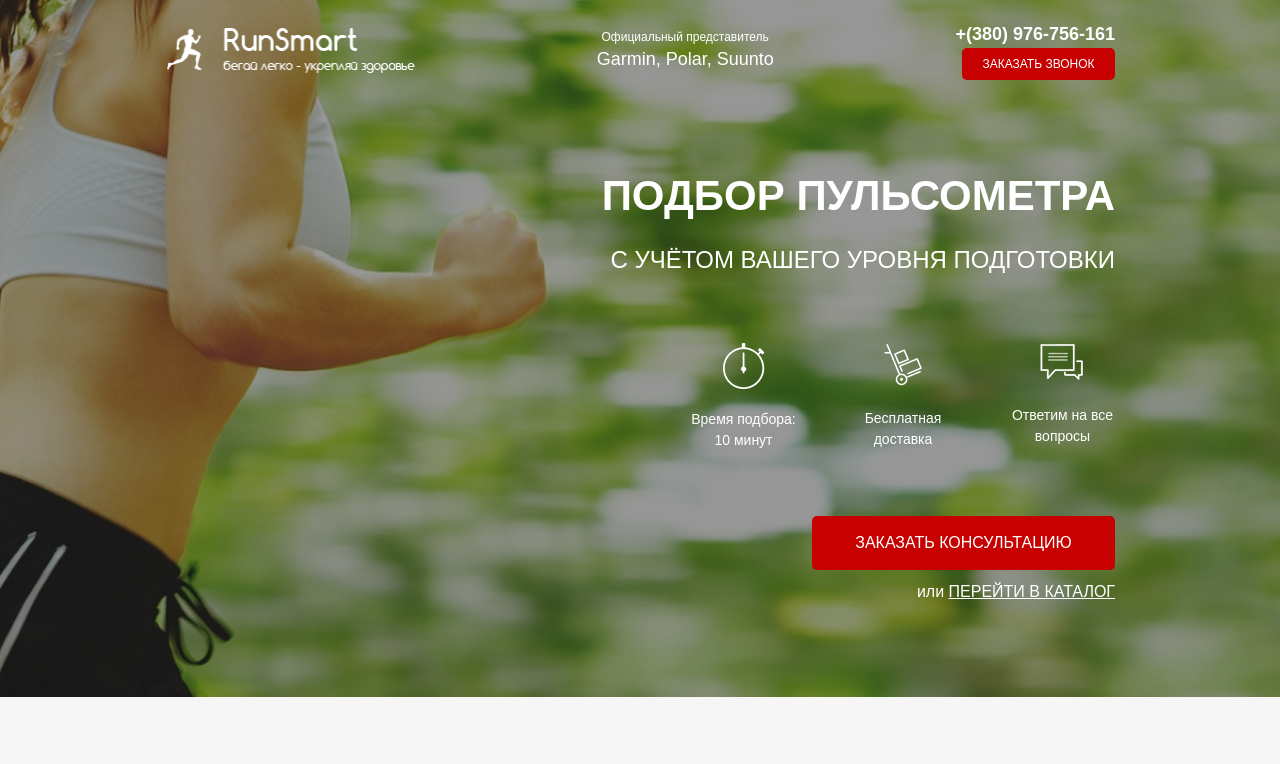
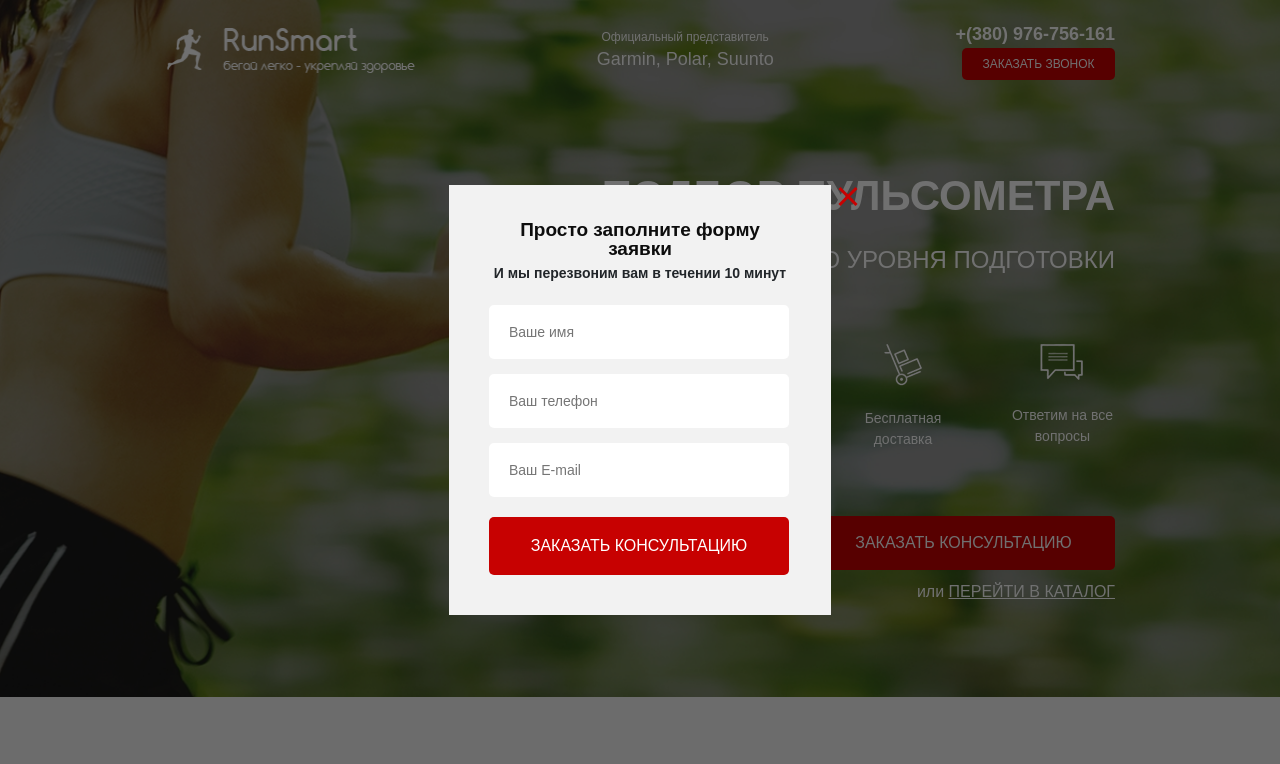
Before and after one commit to Alex21022001/Pulse, a plain HTML site: page index.html in a window 1280 px wide. Both pictures are taken after a click on the button "ЗАКАЗАТЬ ЗВОНОК". Shown: the top 764 px of the page. Drawn offline with nearby package versions, Linux system fonts and the light colour scheme; a web font is replaced by a local one.

Commit message:
add popUp

```diff
--- a/index.html
+++ b/index.html
@@ -26,12 +26,12 @@
             </div>
             <div class="header__contacts xs-hidden">
                 <a href="tel:+380976756161" class="header__phone">+(380) 976-756-161</a>
-                <button class="button">заказать звонок</button>
+                <button data-modal="consultation" class="button">заказать звонок</button>
             </div>
         </header>
         <div class="header__contacts xs-visible">
             <a href="tel:+380976756161" class="header__phone">+(380) 976-756-161</a>
-            <button class="button">заказать звонок</button>
+            <button data-modal="consultation"  class="button">заказать звонок</button>
         </div>
 
         <div class="promo__wrapper">
@@ -55,7 +55,7 @@
                         на все вопросы</span>
                 </div>
             </div>
-            <button class="button button_main">заказать кОНСУЛЬТАЦИЮ</button>
+            <button data-modal="consultation"  class="button button_main">заказать кОНСУЛЬТАЦИЮ</button>
             <div class="promo__link">
                 или
                 <a href="#">ПЕРЕЙТИ В КАТАЛОГ</a>
@@ -210,7 +210,7 @@
                 <div class="catalog-item__wrapper">
                     <div class="catalog-item__content catalog-item__content_active ">
                         <img src="src/img/pulsometr.png" alt="" class="catalog-item__img">
-                        <div class="catalog-item__subtitle">Пульсометр Polar FT1</div>
+                        <div class="catalog-item__subtitle">Пульсометр R2D2</div>
                         <div class="catalog-item__description">Для первых шагов в тренировках, основанных на сердечном
                             ритме
                         </div>
@@ -240,7 +240,7 @@
                 <div class="catalog-item__wrapper">
                     <div class="catalog-item__content catalog-item__content_active ">
                         <img src="src/img/pulsometr.png" alt="" class="catalog-item__img">
-                        <div class="catalog-item__subtitle">Пульсометр Polar FT1</div>
+                        <div class="catalog-item__subtitle">Пульсометр Polar Gentry</div>
                         <div class="catalog-item__description">Для первых шагов в тренировках, основанных на сердечном
                             ритме
                         </div>
@@ -270,7 +270,7 @@
                 <div class="catalog-item__wrapper">
                     <div class="catalog-item__content catalog-item__content_active ">
                         <img src="src/img/pulsometr.png" alt="" class="catalog-item__img">
-                        <div class="catalog-item__subtitle">Пульсометр Polar FT1</div>
+                        <div class="catalog-item__subtitle">Пульсометр Love</div>
                         <div class="catalog-item__description">Для первых шагов в тренировках, основанных на сердечном
                             ритме
                         </div>
@@ -574,6 +574,38 @@
     </div>
 </footer>
 
+<div class="overlay">
+    <div class="modal" id="consultation-modal">
+        <div class="modal__close"></div>
+        <h2 class="modal__subtitle">Просто заполните форму заявки</h2>
+        <div class="modal__descr">И мы перезвоним вам в течении 10 минут</div>
+        <form class="feed-form feed-form_mt-25" action="#">
+            <input name="name" required type="text" placeholder="Ваше имя">
+            <input name="phone" required type="number" placeholder="Ваш телефон">
+            <input name="email" required type="email" placeholder="Ваш E-mail">
+            <button class="button button_submit">заказать кОНСУЛЬТАЦИЮ</button>
+        </form>
+    </div>
+
+    <div class="modal" id="order-modal">
+        <div class="modal__close"></div>
+        <h2 class="modal__subtitle">Ваш заказ:</h2>
+        <div class="modal__descr">Пульсометр Polar FT1</div>
+        <form class="feed-form feed-form_mt-25" action="#">
+            <input name="name" required type="text" placeholder="Ваше имя">
+            <input name="phone" required type="number" placeholder="Ваш телефон">
+            <input name="email" required type="email" placeholder="Ваш E-mail">
+            <button class="button button_submit">Купить</button>
+        </form>
+    </div>
+
+    <div class="modal modal_mini" id="thanks-modal">
+        <div class="modal__close"></div>
+        <h2 class="modal__subtitle">Спасибо за вашу заявку!</h2>
+        <div class="modal__descr">Наш менеджер свяжется с вами в ближайшее время!</div>
+    </div>
+</div>
+
 <script type="text/javascript" src="https://code.jquery.com/jquery-3.6.1.js"></script>
 <script type="text/javascript" src="https://code.jquery.com/jquery-migrate-1.4.1.js"></script>
 <script type="text/javascript" src="src/js/slick.min.js"></script>
--- a/src/css/Style.css
+++ b/src/css/Style.css
@@ -221,6 +221,9 @@
 }
 .feed-form input:nth-child(3) {
   margin-bottom: 20px;
+}
+.feed-form_mt-25 {
+  margin-top: 25px;
 }
 
 .carousel {
@@ -526,6 +529,75 @@
   height: 25px;
 }
 
+.overlay {
+  display: none;
+  position: fixed;
+  width: 100vw;
+  height: 100vh;
+  background: rgba(0, 0, 0, 0.56);
+  top: 0;
+}
+
+.modal {
+  padding: 35px 40px 40px 40px;
+  position: absolute;
+  top: 50%;
+  left: 50%;
+  width: 382px;
+  min-height: 402px;
+  transform: translate(-50%, -50%);
+  background: #f2f2f2;
+}
+.modal__subtitle {
+  font-weight: 700;
+  font-size: 19px;
+  line-height: 19px;
+  text-align: center;
+  color: #0D0D0D;
+}
+.modal__descr {
+  font-weight: 700;
+  font-size: 14px;
+  line-height: 14px;
+  text-align: center;
+}
+.modal__close {
+  position: absolute;
+  top: 0;
+  right: -29px;
+  width: 24px;
+  height: 24px;
+  cursor: pointer;
+}
+.modal__close:before {
+  content: "";
+  position: absolute;
+  top: 10px;
+  display: block;
+  width: 24px;
+  height: 3px;
+  background: #C70101;
+  transform: rotate(45deg);
+}
+.modal__close:after {
+  content: "";
+  position: absolute;
+  top: 10px;
+  display: block;
+  width: 24px;
+  height: 3px;
+  background: #C70101;
+  rotate: -45deg;
+}
+.modal_mini {
+  min-height: 143px;
+  padding: 35px 63px;
+}
+
+#consultation-modal, #order-modal, #thanks-modal {
+  display: none;
+}
+
 .xs-visible {
   display: none;
 }
--- a/src/js/Script.js
+++ b/src/js/Script.js
@@ -41,4 +41,36 @@ $(document).ready(
 
         toggleButton('.catalog-item__link');
         toggleButton('.catalog-item__back');
+
+    //Modal
+        function closePopUp(){
+            $('.modal__close').on('click', function (){
+                $('.overlay, #consultation-modal, #order-modal, #thanks-modal').fadeOut('fast');
+            });
+        }
+        function closeCross(){
+            $('.overlay, #consultation-modal, #order-modal, #thanks-modal').fadeOut('fast');
+        }
+
+        $('[data-modal=consultation]').on('click', function (){
+           $('.overlay, #consultation-modal').fadeIn('200');
+        });
+
+        $('.button_mini').each(function (i){
+           $(this).on('click', function (){
+               $('#order-modal .modal__descr').text(
+                  $('.catalog-item__subtitle').eq(i).text()
+              );
+               $('.overlay, #order-modal').fadeIn('200');
+           });
+        });
+
+        closePopUp();
+        $(document).keydown(function (e){
+           if(e.keyCode===27){
+               closeCross();
+           }
+        });
+
+
     });
```
